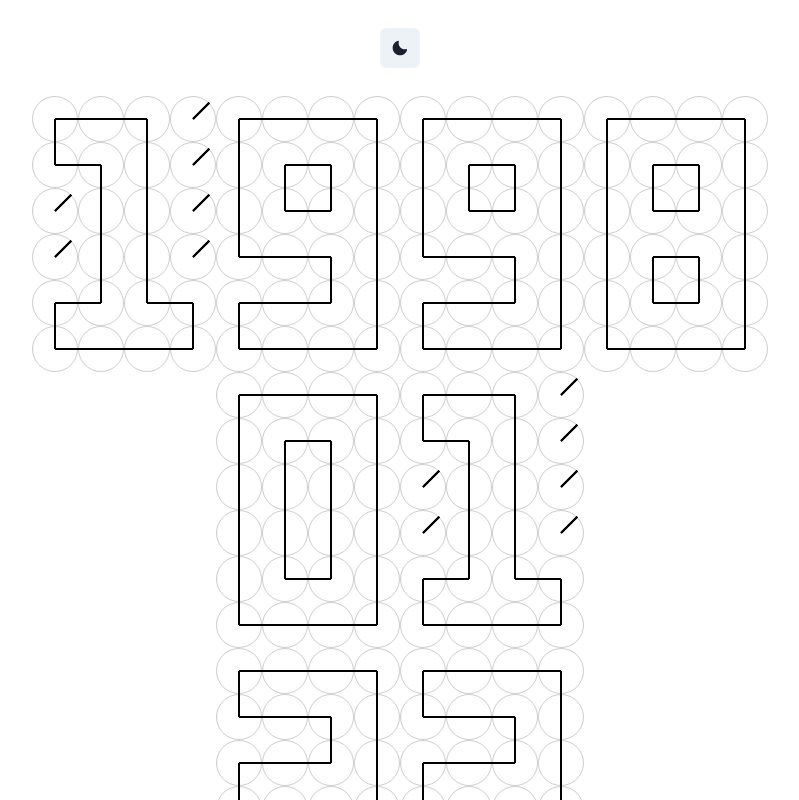
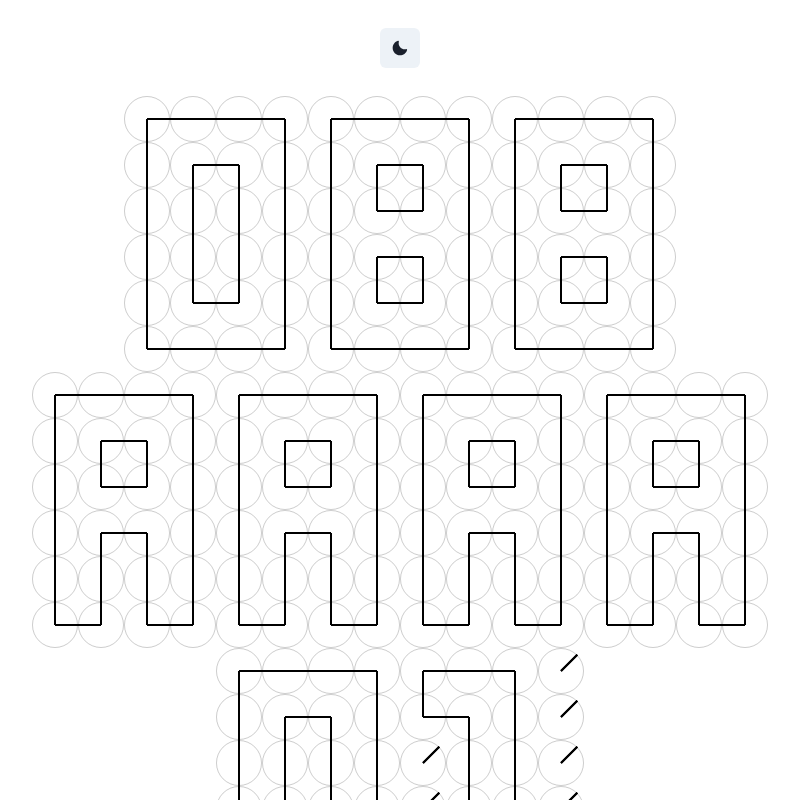
Before and after one commit to akazwz/start-page, a Next.js app: page / in a window 1280 px wide. Shown: the top 800 px of the page, without its empty margins (240-1039 px from the left). Built offline with nearby package versions, Linux system fonts and the light colour scheme.

Commit message:
change numbers clock

```diff
--- a/components/ClockShow.tsx
+++ b/components/ClockShow.tsx
@@ -94,7 +94,12 @@ export const NumberClock = ({
 	)
 }
 
-export const NumbersClock = (props: NumberClockProps) => {
+
+interface NumbersClockProps extends Partial<BaseClockProps>{
+	value: string
+}
+
+export const NumbersClock = (props: NumbersClockProps) => {
 	const data = props.value.toString().split('')
 	return (
 		<>
@@ -159,3 +164,19 @@ export const LetterClock = ({
 		</BlockContainer>
 	)
 }
+
+export const LettersClock = (props: LettersClockProps) => {
+	const data = props.value.split('')
+	return (
+		<>
+			{data.map((value: string, index: number) => (
+				<div key={'numbers-clock-' + index}>
+					<LetterClock
+						{...props}
+						value={value}
+					/>
+				</div>
+			))}
+		</>
+	)
+}
--- a/pages/index.tsx
+++ b/pages/index.tsx
@@ -1,11 +1,17 @@
 import { useEffect, useState } from 'react'
-import { Box, Button, Center, IconButton, useColorMode } from '@chakra-ui/react'
+import { Box, Center, IconButton, useColorMode } from '@chakra-ui/react'
 import Head from 'next/head'
+import { MoonIcon, SunIcon } from '@chakra-ui/icons'
 
-import { LetterClock, NumberClock, NumbersClock, SymbolClock } from '../components/ClockShow'
+import {
+	LetterClock,
+	LettersClock,
+	NumberClock,
+	NumbersClock,
+	SymbolClock,
+} from '../components/ClockShow'
 
 import type { NextPage } from 'next'
-import { MoonIcon, SunIcon } from '@chakra-ui/icons'
 
 type ClockType = [string, string]
 
@@ -57,7 +63,10 @@ const Home: NextPage = () => {
 					<IconButton onClick={toggleColorMode} aria-label={'toggle color mode'} icon={toggleColorModeIcon} />
 				</Center>
 				<Center>
-					<NumbersClock value={1998} />
+					<NumbersClock value={'088'} isDark={colorMode === 'dark'} />
+				</Center>
+				<Center>
+					<LettersClock value={'AAAA'} isDark={colorMode === 'dark'} />
 				</Center>
 				<Center>
 					<NumberClock value={0} isDark={colorMode === 'dark'} />
```
Also changed, not shown: src/constants/types.ts (line endings or trailing spaces).
